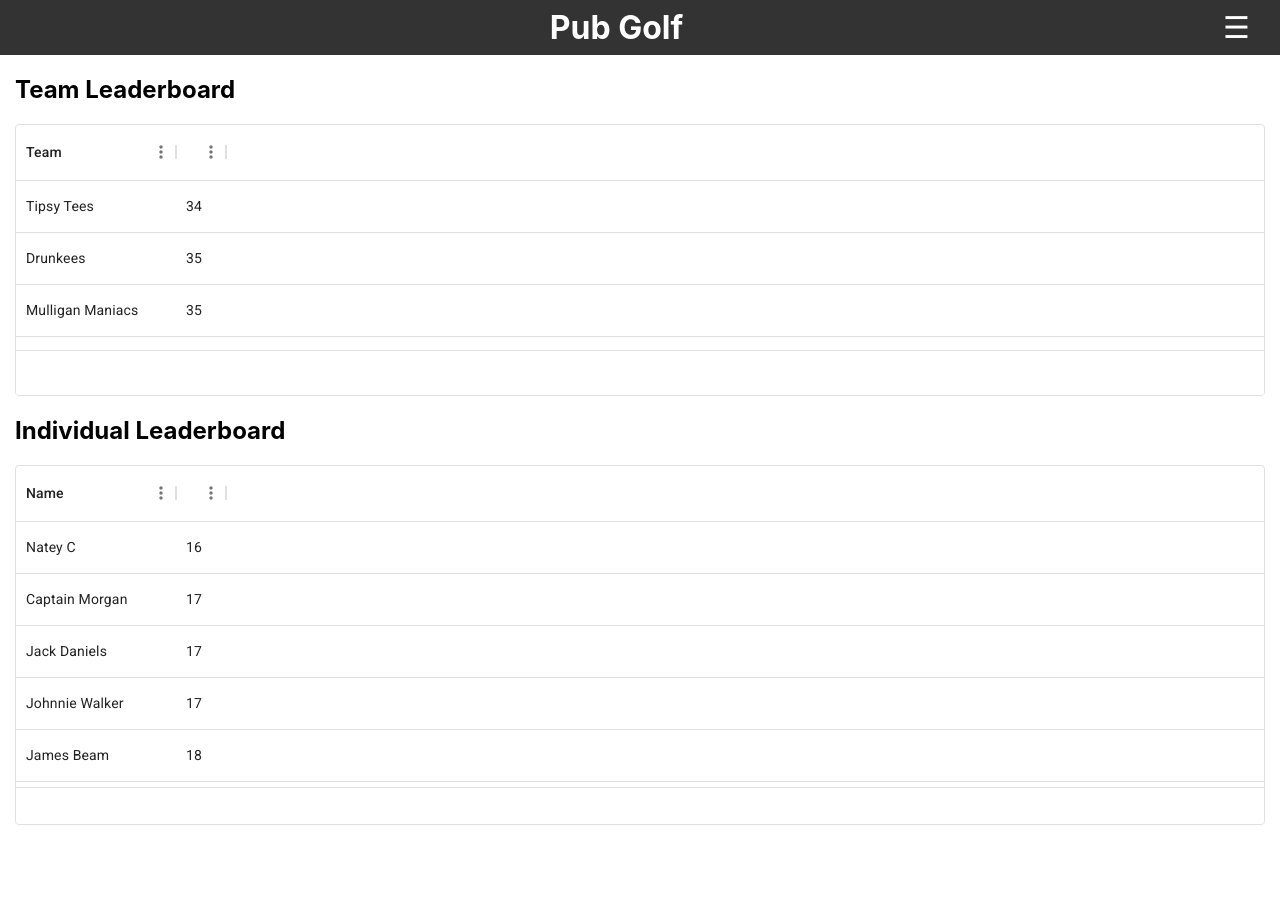
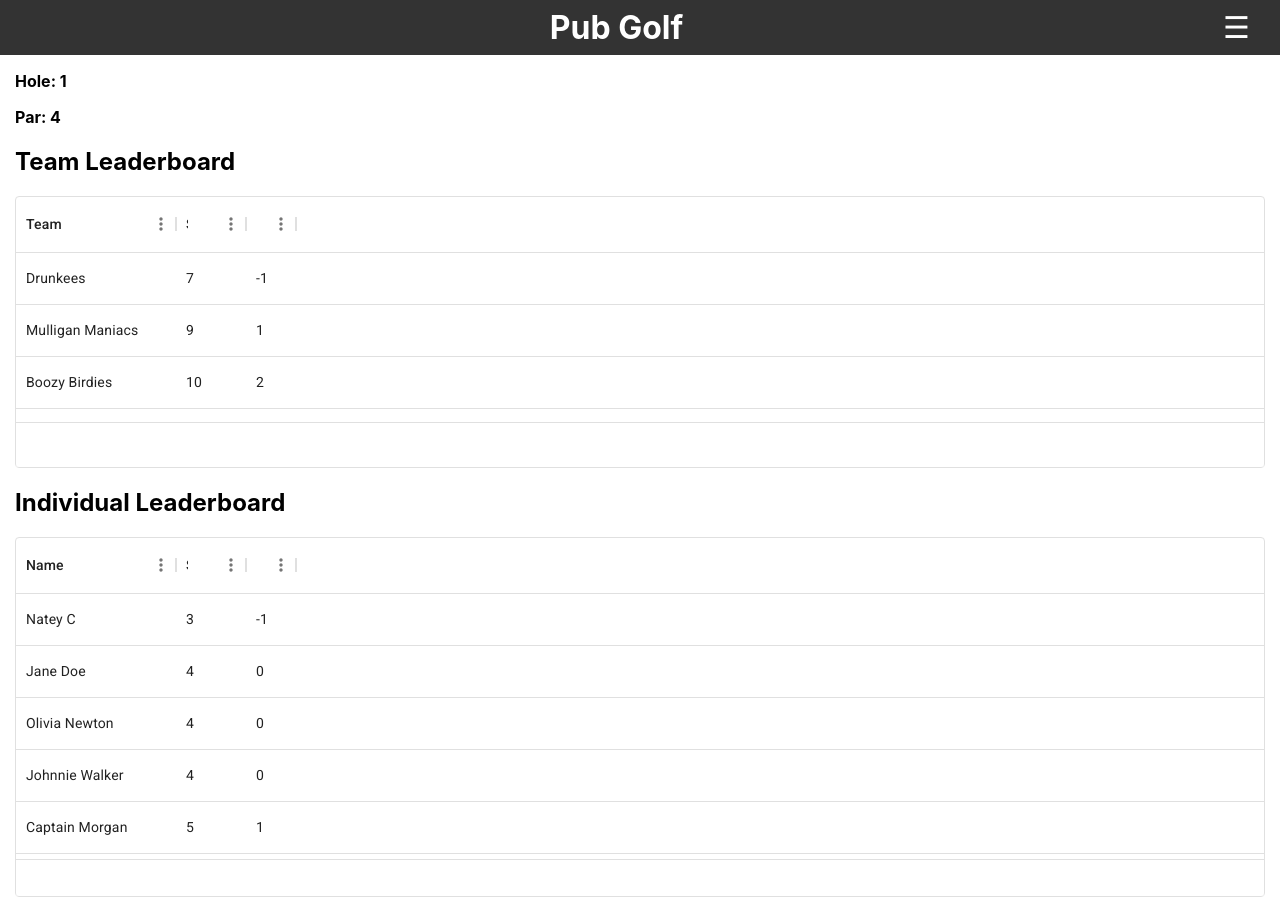
Before and after one commit to Andrew-Barker/pgolf, a React (Create React App) app: page / in a window 1280 px wide. Before the commit the page ends 825 px from the top, so only its background shows below. Built offline with nearby package versions, Linux system fonts and the light colour scheme; data requests are answered from the project's data file; the HTML template or start-up script is replaced by a standard one.

Commit message:
adjusted leaderboards for scores and strokes up to curr hole

```diff
--- a/db.json
+++ b/db.json
@@ -1,6 +1,6 @@
 {
   "currentHoles": {
-    "currentHole": 4
+    "currentHole": 1
   },
   "courses": [
     {
@@ -123,7 +123,7 @@
       "id": 1,
       "playerId": "ZwrbcpHl9jaJuEnChaTFStTZrtC3",
       "hole": "1",
-      "strokes": 4,
+      "strokes": 3,
       "penalty": "Water hazard"
     },
     {
--- a/src/Leaderboard.js
+++ b/src/Leaderboard.js
@@ -5,10 +5,12 @@ import { v4 as uuidv4 } from 'uuid';
 
 const Leaderboard = () => {
   const [teamScores, setTeamScores] = useState([]);
-  const teamCols = ["Team", "Score"]
+  const teamCols = ["Team", "Strokes", "Score"]
 
   const [indScores, setIndScores] = useState([]);
-  const indCols = ["Name", "Score"]
+  const indCols = ["Name", "Strokes", "Score"]
+
+  const [currCourseInfo, setCurrCourseInfo] = useState({});
 
   useEffect(() => {
     getData();
@@ -24,24 +26,41 @@ const Leaderboard = () => {
     const currHoleResponse = await fetch('http://localhost:3001/currentHoles');
     const currHole = await currHoleResponse.json();
 
+    const courseResponse = await fetch('http://localhost:3001/courses');
+    const courseData = await courseResponse.json();
 
-    setIndScores(rollupIndData(scorecardsData, playersData, currHole.currentHole))
+    const summedPar = sumPar(courseData, currHole.currentHole)
+    console.log('summed par', summedPar)
+
+    setCurrCourseInfo({hole: currHole.currentHole, par: summedPar})
+
+    setIndScores(rollupIndData(scorecardsData, playersData, currHole.currentHole, summedPar))
   };
 
-  const rollupIndData = (scorecardsData, playersData, currHole) => {
+  const rollupIndData = (scorecardsData, playersData, currHole, summedPar) => {
     let indData = []
     playersData.forEach((player, index) => {
       const playerScorecards = scorecardsData.filter(scorecard => scorecard.playerId === player.id && scorecard.hole <= currHole);
       const totalStrokes = playerScorecards.reduce((accumulator, scorecard) => accumulator + scorecard.strokes, 0);
-      indData.push({'id': index,'name': player.name, 'score': totalStrokes, 'team': player.team})
+      indData.push({'id': index,'name': player.name, 'strokes': totalStrokes, score: totalStrokes-summedPar, 'team': player.team})
     })
 
     indData.sort((a, b) => a.score - b.score);
-    setTeamScores(getTeamScores(indData))
+    setTeamScores(getTeamScores(indData, summedPar))
     return indData
   }
 
-  function getTeamScores(data) {
+  const sumPar = (courses, currHole) => {
+    return courses.reduce((acc, course) => {
+      if (course.hole <= currHole) {
+        return acc + parseInt(course.par);
+      }
+      return acc;
+    }, 0);
+  };
+
+
+  function getTeamScores(data, summedPar) {
     const teamScores = {};
 
     // Iterate through each scorecard
@@ -52,17 +71,19 @@ const Leaderboard = () => {
       }
 
       // Add the score to the team's total
-      teamScores[scorecard.team] += scorecard.score;
+      teamScores[scorecard.team] += scorecard.strokes;
     }
 
     // Convert the teamScores object to an array of {id, team, score} objects
-    const teamScoresArray = Object.entries(teamScores).map(([team, score]) => ({
+    const teamScoresArray = Object.entries(teamScores).map(([team, strokes]) => ({
       id: uuidv4(),
       team,
-      score,
+      strokes,
+      score: strokes - (summedPar*2),
     }));
 
     teamScoresArray.sort((a, b) => a.score - b.score);
+    console.log('team scores', teamScoresArray)
     return teamScoresArray;
   }
 
@@ -71,13 +92,17 @@ const Leaderboard = () => {
   return (
   <main>
     <PageTitle title="Leaderboard"/>
+    <section id="course-info">
+      {currCourseInfo.hole && (<p><strong>Hole: {currCourseInfo.hole}</strong></p>)}
+      {currCourseInfo.par && (<p><strong>Par: {currCourseInfo.par}</strong></p>)}
+    </section>
     <section id="team-leaderboard">
       <h2>Team Leaderboard</h2>
-      <BasicTable data={teamScores} columns={teamCols} showActions={false} gridHeight="34vh"/>
+      <BasicTable data={teamScores} columns={teamCols} showActions={false} gridHeight="34vh" showTotalFooter={false}/>
     </section>
     <section id="individual-leaderboard">
       <h2>Individual Leaderboard</h2>
-      <BasicTable data={indScores} columns={indCols} showActions={false} gridHeight="45vh"/>
+      <BasicTable data={indScores} columns={indCols} showActions={false} gridHeight="45vh" showTotalFooter={false}/>
     </section>
   </main>
   )
--- a/src/components/BasicTable.js
+++ b/src/components/BasicTable.js
@@ -65,7 +65,8 @@ function BasicTable(props) {
     onEdit,
     gridHeight = "70vh",
     footerType = "Records",
-    showActions = true
+    showActions = true,
+    showTotalFooter = true
   } = props;
 
   const [teams, setTeams] = useState([]);
@@ -105,7 +106,8 @@ function BasicTable(props) {
           borderTop: "1px solid rgba(224, 224, 224, 1)", // Add a border to match the default footer
         }}
       >
-        <div>
+        {showTotalFooter && (
+          <div>
           {/* Your custom text */}
           <p sx={{ display: "flex", alignItems: "center" }}>
             {totals.par && (
@@ -132,6 +134,7 @@ function BasicTable(props) {
             )}
           </p>
         </div>
+        )}
       </GridOverlay>
     );
   };
```
